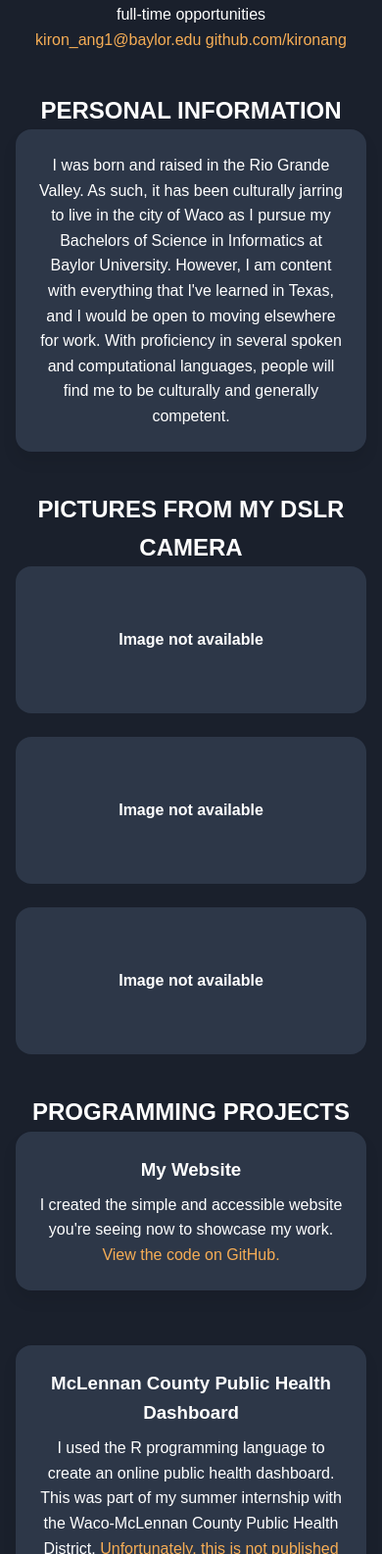
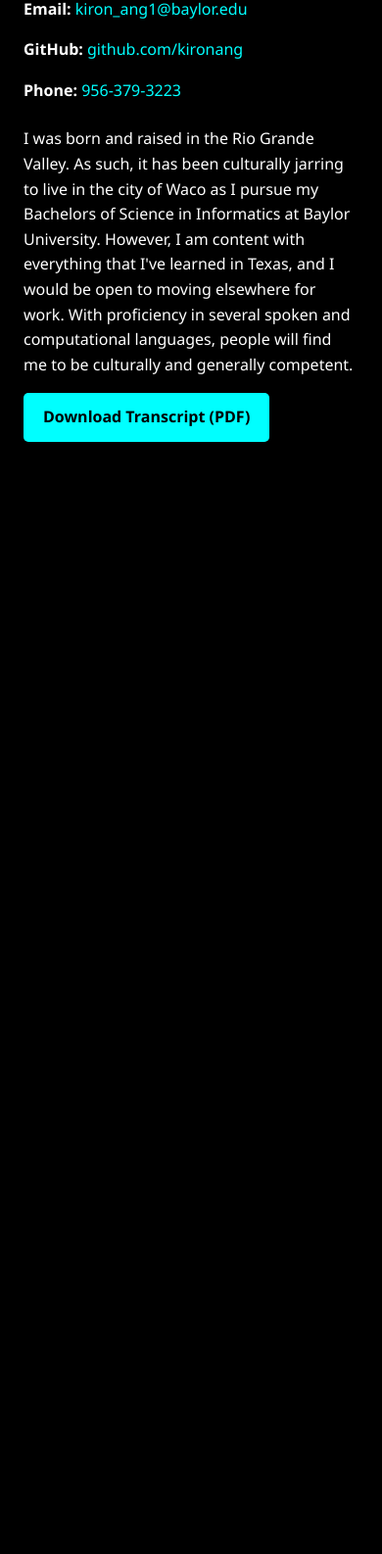
Before and after one commit to kironang/kironang.github.io, a plain HTML site: page index.html in a window 390 px wide. Shown: the part 116-1702 px from the top of the page at 98% size. After the commit the page ends 844 px from the top, so only its background shows below. Drawn offline with Linux system fonts and the light colour scheme.

Commit message:
update website for minimal design

```diff
--- a/index.html
+++ b/index.html
@@ -3,131 +3,44 @@
 <head>
   <meta charset="UTF-8" />
   <meta name="viewport" content="width=device-width, initial-scale=1.0" />
-  <meta name="description" content="Kiron Ang's Portfolio - Bioinformatics major at Baylor University" />
-  <title>Kiron Ang | Portfolio</title>
+  <title>Kiron Ang</title>
   <style>
     :root {
-      --bg: #1a202c;
-      --primary: #ffffff;
-      --card-bg: #2d3748;
-      --radius: 1rem;
-      --shadow: 0 10px 15px rgba(0, 0, 0, 0.08);
-      --highlight: #f6ad55;
+      --bg-color: #000;
+      --text-color: #fff;
+      --accent-color: #00ffff;
+      --font-family: 'Segoe UI', Tahoma, Geneva, Verdana, sans-serif;
+      --max-width: 700px;
+      --spacing: 1.5rem;
     }
 
     * {
       box-sizing: border-box;
-      margin: 0;
-      padding: 0;
     }
 
     body {
-      font-family: sans-serif;
-      background-color: var(--bg);
-      color: var(--primary);
+      margin: 0;
+      padding: var(--spacing);
+      background-color: var(--bg-color);
+      color: var(--text-color);
+      font-family: var(--font-family);
       line-height: 1.6;
-      padding: 1rem;
-      overflow-x: hidden;
-      cursor: none;
-    }
-
-    header, footer, h2 {
-      text-align: center;
-    }
-
-    h1, h2 {
-      color: var(--primary);
+      display: flex;
+      justify-content: center;
     }
 
     .container {
-      max-width: 900px;
+      max-width: var(--max-width);
       width: 100%;
-      margin: 0 auto;
     }
 
-    .section {
-      margin: 2.5rem 0;
-      text-align: center;
-    }
-
-    .card {
-      background: var(--card-bg);
-      border-radius: var(--radius);
-      box-shadow: var(--shadow);
-      padding: 1.5rem;
-      margin-bottom: 2rem;
-      text-align: center;
-      transition: transform 0.3s ease, box-shadow 0.3s ease;
-    }
-
-    .card:hover {
-      transform: translateY(-5px);
-      box-shadow: 0 15px 20px rgba(0, 0, 0, 0.15);
-    }
-
-    .card h3 {
+    h1 {
+      font-size: 2rem;
       margin-bottom: 0.5rem;
     }
 
-    .projects-grid,
-    .image-grid {
-      display: grid;
-      grid-template-columns: repeat(auto-fit, minmax(280px, 1fr));
-      gap: 1.5rem;
-      justify-items: center;
-      width: 100%;
-    }
-
-    .image-grid img {
-      width: 100%;
-      height: auto;
-      border-radius: var(--radius);
-      transition: transform 0.3s ease;
-      object-fit: cover;
-    }
-
-    .image-grid img:hover {
-      transform: scale(1.05);
-    }
-
-    .image-placeholder {
-      width: 100%;
-      height: 150px;
-      background-color: var(--card-bg);
-      color: var(--primary);
-      display: flex;
-      align-items: center;
-      justify-content: center;
-      border-radius: var(--radius);
-      font-weight: bold;
-      text-align: center;
-      padding: 1rem;
-    }
-
-    .media-placeholder {
-      background-color: var(--card-bg);
-      color: var(--primary);
-      padding: 1rem;
-      border-radius: var(--radius);
-      text-align: center;
-      margin-top: 1rem;
-    }
-
-    audio {
-      width: 100%;
-      margin-top: 0.5rem;
-    }
-
-    iframe {
-      width: 100%;
-      height: 70vh;
-      max-height: 500px;
-      border: none;
-      border-radius: var(--radius);
-    }
-
     a {
-      color: var(--highlight);
+      color: var(--accent-color);
       text-decoration: none;
     }
 
@@ -135,135 +48,43 @@
       text-decoration: underline;
     }
 
-    .cursor-effect {
-      position: fixed;
-      top: 0;
-      left: 0;
-      pointer-events: none;
-      width: 100vw;
-      height: 100vh;
-      z-index: 9999;
+    .info {
+      margin-bottom: var(--spacing);
     }
 
-    .circle {
-      position: absolute;
-      background-color: var(--highlight);
-      border-radius: 50%;
-      width: 8px;
-      height: 8px;
-      transform: translate(-50%, -50%);
-      transition: transform 0.1s ease-out;
+    .download-button {
+      display: inline-block;
+      background-color: var(--accent-color);
+      color: var(--bg-color);
+      padding: 0.75rem 1.25rem;
+      border: none;
+      border-radius: 5px;
+      text-decoration: none;
+      font-weight: bold;
+      transition: background-color 0.3s ease;
     }
 
-    @media (max-width: 600px) {
-      iframe {
-        height: 80vh;
-      }
-    }
-
-    @media (prefers-reduced-motion: reduce) {
-      * {
-        transition: none !important;
-      }
+    .download-button:hover {
+      background-color: #00cccc;
     }
   </style>
 </head>
 <body>
-  <div class="cursor-effect" aria-hidden="true">
-    <div class="circle" id="circle"></div>
+  <div class="container">
+    <h1>Kiron Ang</h1>
+    <div class="info">
+      <p><strong>Email:</strong> <a href="mailto:kiron_ang1@baylor.edu">kiron_ang1@baylor.edu</a></p>
+      <p><strong>GitHub:</strong> <a href="https://github.com/kironang" target="_blank">github.com/kironang</a></p>
+      <p><strong>Phone:</strong> <a href="tel:9563793223">956-379-3223</a></p>
     </div>
 
-  <header>
-    <div class="container">
-      <h1>Kiron Ang</h1>
-      <p>Bioinformatics Major at Baylor University</p>
-      <p>Graduating December 2025 — Actively seeking full-time opportunities</p>
-      <a href="mailto:kiron_ang1@baylor.edu">kiron_ang1@baylor.edu</a>
-      <a href="https://github.com/kironang" target="_blank" rel="noopener">github.com/kironang</a>
-    </div>
-  </header>
-
-  <main class="container">
-    <section class="section">
-      <h2>PERSONAL INFORMATION</h2>
-      <div class="card">
     <p>
       I was born and raised in the Rio Grande Valley. As such, it has been culturally jarring to live in the city of Waco as I pursue my Bachelors of Science in Informatics at Baylor University. However, I am content with everything that I've learned in Texas, and I would be open to moving elsewhere for work. With proficiency in several spoken and computational languages, people will find me to be culturally and generally competent.
     </p>
-      </div>
-    </section>
 
-    <section class="section">
-      <h2>PICTURES FROM MY DSLR CAMERA</h2>
-      <div class="image-grid">
-        <img src="1.jpg" alt="A photo from my DSLR" onerror="this.outerHTML='<div class=\'image-placeholder\'>Image not available</div>';">
-        <img src="2.jpg" alt="A photo from my DSLR" onerror="this.outerHTML='<div class=\'image-placeholder\'>Image not available</div>';">
-        <img src="3.jpg" alt="A photo from my DSLR" onerror="this.outerHTML='<div class=\'image-placeholder\'>Image not available</div>';">
-      </div>
-    </section>
-
-    <section class="section">
-      <h2>PROGRAMMING PROJECTS</h2>
-      <div class="projects-grid">
-        <div class="card">
-          <h3>My Website</h3>
-          <p>I created the simple and accessible website you're seeing now to showcase my work.
-            <a href="https://github.com/kironang/kironang.github.io" target="_blank" rel="noopener">View the code on GitHub.</a>
+    <p>
+      <a class="download-button" href="0.pdf" download>Download Transcript (PDF)</a>
     </p>
   </div>
-        <div class="card">
-          <h3>McLennan County Public Health Dashboard</h3>
-          <p>I used the R programming language to create an online public health dashboard. This was part of my summer internship with the Waco-McLennan County Public Health District.
-            <a href="https://kironang.github.io" target="_blank" rel="noopener">Unfortunately, this is not published yet. Check again in August 2025.</a>
-          </p>
-        </div>
-      </div>
-    </section>
-
-    <section class="section">
-      <h2>PIECES COMPOSED WITH MUSIC SOFTWARE</h2>
-      <div class="card">
-        <h3>PLACEHOLDER</h3>
-        <p>PLACEHOLDER</p>
-        <audio controls>
-          <source src="0.mp3" type="audio/mpeg" />
-          Your browser does not support the audio element.
-        </audio>
-      </div>
-      <div class="card">
-        <h3>PLACEHOLDER</h3>
-        <p>PLACEHOLDER</p>
-        <audio controls>
-          <source src="1.mp3" type="audio/mpeg" />
-          Your browser does not support the audio element.
-        </audio>
-      </div>
-    </section>
-
-    <section class="section">
-      <h2>PROOF THAT I'M A BAYLOR BEAR</h2>
-      <div class="card">
-        <object type="application/pdf" data="0.pdf"></object>
-      </div>
-    </section>
-  </main>
-
-  <footer>
-    <p>&copy; 2025 Kiron Ang. All rights reserved.</p>
-  </footer>
-
-  <script>
-    const circle = document.getElementById('circle');
-    const prefersReducedMotion = window.matchMedia("(prefers-reduced-motion: reduce)").matches;
-
-    if (!prefersReducedMotion) {
-      document.addEventListener('mousemove', e => {
-        circle.style.left = `${e.clientX}px`;
-        circle.style.top = `${e.clientY}px`;
-      });
-    } else {
-      circle.style.display = 'none';
-    }
-  </script>
 </body>
 </html>
```
Lines whose indentation alone changed are shown as unchanged.
